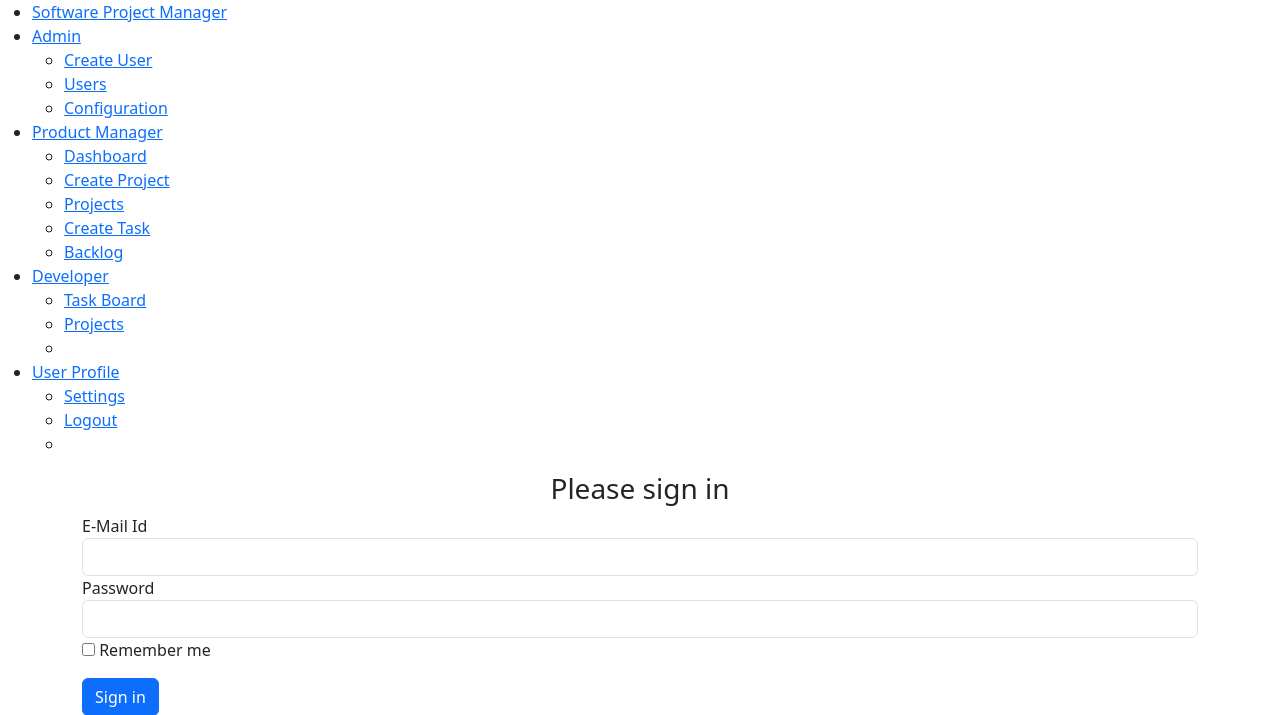
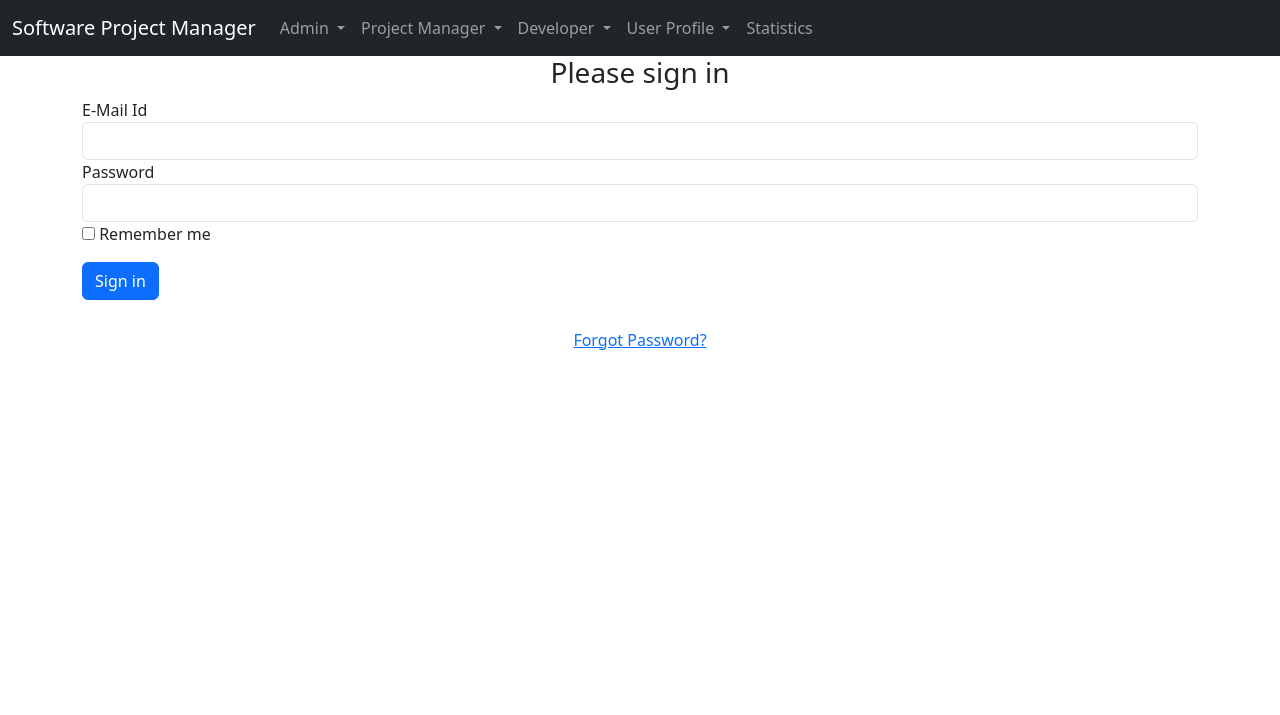
Before and after one commit to riciadavinci/SoftwareProjectManager, a Flask app: page /login in a window 1280 px wide. Shown: the top 715 px of the page. Run offline with Flask 3, Linux system fonts and the light colour scheme; some libraries are stand-ins or nearby versions.

Commit message:
Update navbar - Improve design (my opinion)

```diff
--- a/software_project_manager/templates/includes/_navbar.html
+++ b/software_project_manager/templates/includes/_navbar.html
@@ -1,40 +1,75 @@
-<!-- Designer: Dr. Web (@drweb) -->
-<!-- Source: https://codepen.io/drweb/pen/VwYNjxG -->
-<nav>
-    <ul>
-        <li><a href="#">Software Project Manager</a></li>
-        <li><a href="#">Admin</a>
-        <!-- First Tier Drop Down -->
-        <ul>
-            <li><a href="#">Create User</a></li>
-            <li><a href="#">Users</a></li>
-            <li><a href="#">Configuration</a></li>
-        </ul>
-        <li><a href="#">Product Manager</a>
-        <!-- First Tier Drop Down -->
-        <ul>
-            <li><a href="#">Dashboard</a></li>
-            <li><a href="#">Create Project</a></li>
-            <li><a href="#">Projects</a></li>
-            <li><a href="#">Create Task</a></li>
-            <li><a href="#">Backlog</a></li>
+<nav class="navbar navbar-expand-lg navbar-dark bg-dark sticky-top">
+<div class="container-fluid">
+    <a class="navbar-brand" href="/">Software Project Manager</a>
+    <button class="navbar-toggler" type="button" data-bs-toggle="collapse" data-bs-target="#navbarSupportedContent" aria-controls="navbarSupportedContent" aria-expanded="false" aria-label="Toggle navigation">
+    <span class="navbar-toggler-icon"></span>
+    </button>
+    <div class="collapse navbar-collapse" id="navbarSupportedContent">
+    <ul class="navbar-nav me-auto mb-2 mb-lg-0">
 
-        </ul>
-        <li><a href="#">Developer</a>
-        <!-- First Tier Drop Down -->
-        <ul>
-            <li><a href="#">Task Board</a></li>
-            <li><a href="#">Projects</a></li>
-            <li><a href="#"></a></li>
+        <!--
+        <li class="nav-item dropdown">
+            <a class="nav-link dropdown-toggle" href="#" id="navbarDropdown" role="button" data-bs-toggle="dropdown" aria-expanded="false">
+                Task Status
+            </a>
+            <ul class="dropdown-menu" aria-labelledby="navbarDropdown">
+                <li><a class="dropdown-item" href="/status/product">Product Backlog</a></li>
+                <li><a class="dropdown-item" href="/status/wip">W.I.P</a></li>
+                <li><a class="dropdown-item" href="/status/done">Done</a></li>
+            </ul>
+        </li>
+         -->
+        <li class="nav-item dropdown">
+        <a class="nav-link dropdown-toggle" href="#" id="navbarDropdown" role="button" data-bs-toggle="dropdown" aria-expanded="false">
+            Admin
+        </a>
+        <ul class="dropdown-menu" aria-labelledby="navbarDropdown">
+            <li><a class="dropdown-item" href="#">Create</a></li>
+            <li><a class="dropdown-item" href="#">Users</a></li>
+            <li><hr class="dropdown-divider"></li>
+            <li><a class="dropdown-item" href="#">Configuration</a></li>
         </ul>
         </li>
-        <li><a href="#">User Profile</a>
-        <!-- First Tier Drop Down -->
-        <ul>
-            <li><a href="#">Settings</a></li>
-            <li><a href="#">Logout</a></li>
-            <li><a href="#"></a></li>
+
+        <li class="nav-item dropdown">
+        <a class="nav-link dropdown-toggle" href="#" id="navbarDropdown" role="button" data-bs-toggle="dropdown" aria-expanded="false">
+            Project Manager
+        </a>
+        <ul class="dropdown-menu" aria-labelledby="navbarDropdown">
+            <li><a class="dropdown-item" href="#">Dashboard</a></li>
+            <li><a class="dropdown-item" href="#">Create Project</a></li>
+            <li><a class="dropdown-item" href="#">Projects</a></li>
+            <li><a class="dropdown-item" href="#">Create Task</a></li>
+            <li><a class="dropdown-item" href="#">Backlog</a></li>
         </ul>
         </li>
+
+        <li class="nav-item dropdown">
+        <a class="nav-link dropdown-toggle" href="#" id="navbarDropdown" role="button" data-bs-toggle="dropdown" aria-expanded="false">
+            Developer
+        </a>
+        <ul class="dropdown-menu" aria-labelledby="navbarDropdown">
+            <li><a class="dropdown-item" href="#">Task Board</a></li>
+            <li><a class="dropdown-item" href="#">Projects</a></li>
+            <li><a class="dropdown-item" href="#"></a></li>
+        </ul>
+        </li>
+
+        <li class="nav-item dropdown">
+        <a class="nav-link dropdown-toggle" href="#" id="navbarDropdown" role="button" data-bs-toggle="dropdown" aria-expanded="false">
+            User Profile
+        </a>
+        <ul class="dropdown-menu" aria-labelledby="navbarDropdown">
+            <li><a class="dropdown-item" href="#">Settings</a></li>
+            <li><a class="dropdown-item" href="#">Logout</a></li>
+            <li><a class="dropdown-item" href="#"></a></li>
+        </ul>
+        </li>
+
+        <li class="nav-item">
+            <a class="nav-link" aria-current="page" href="#">Statistics</a>
+        </li>
     </ul>
+    </div>
+</div>
 </nav>
```
